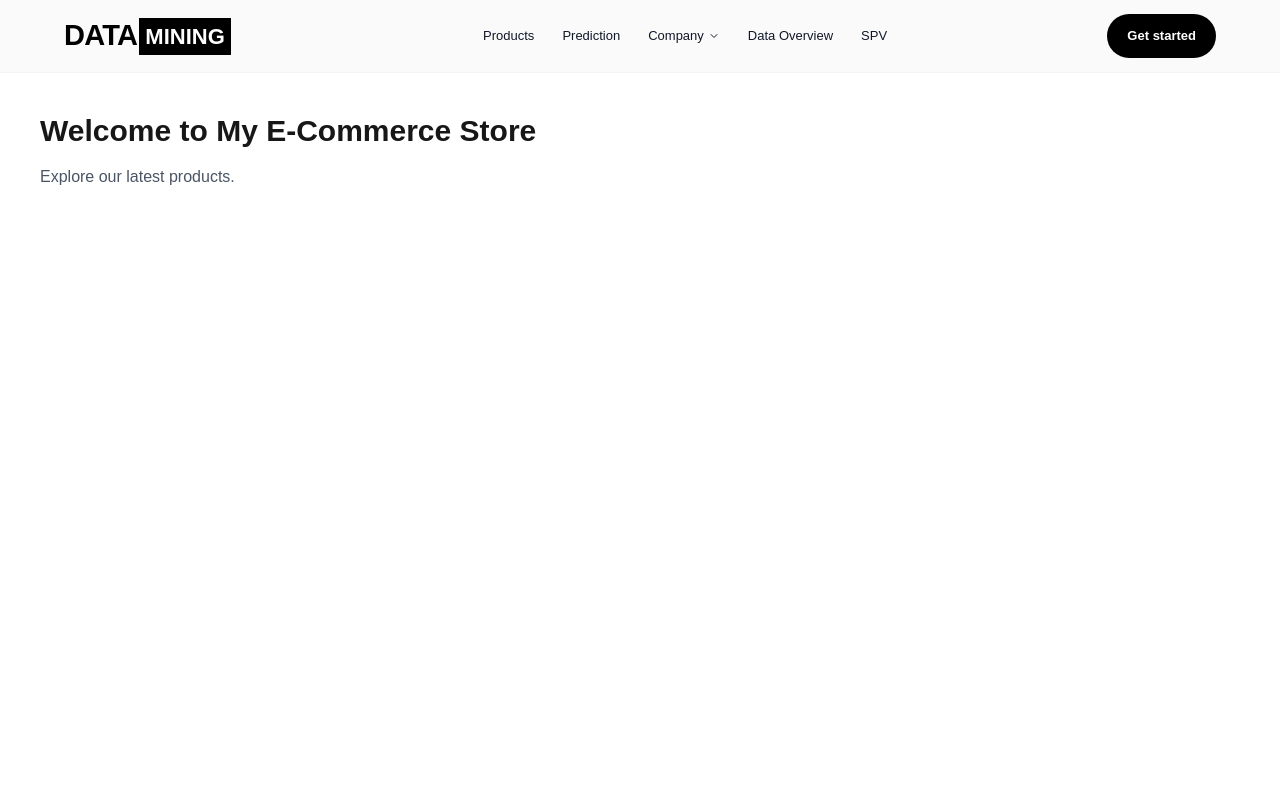
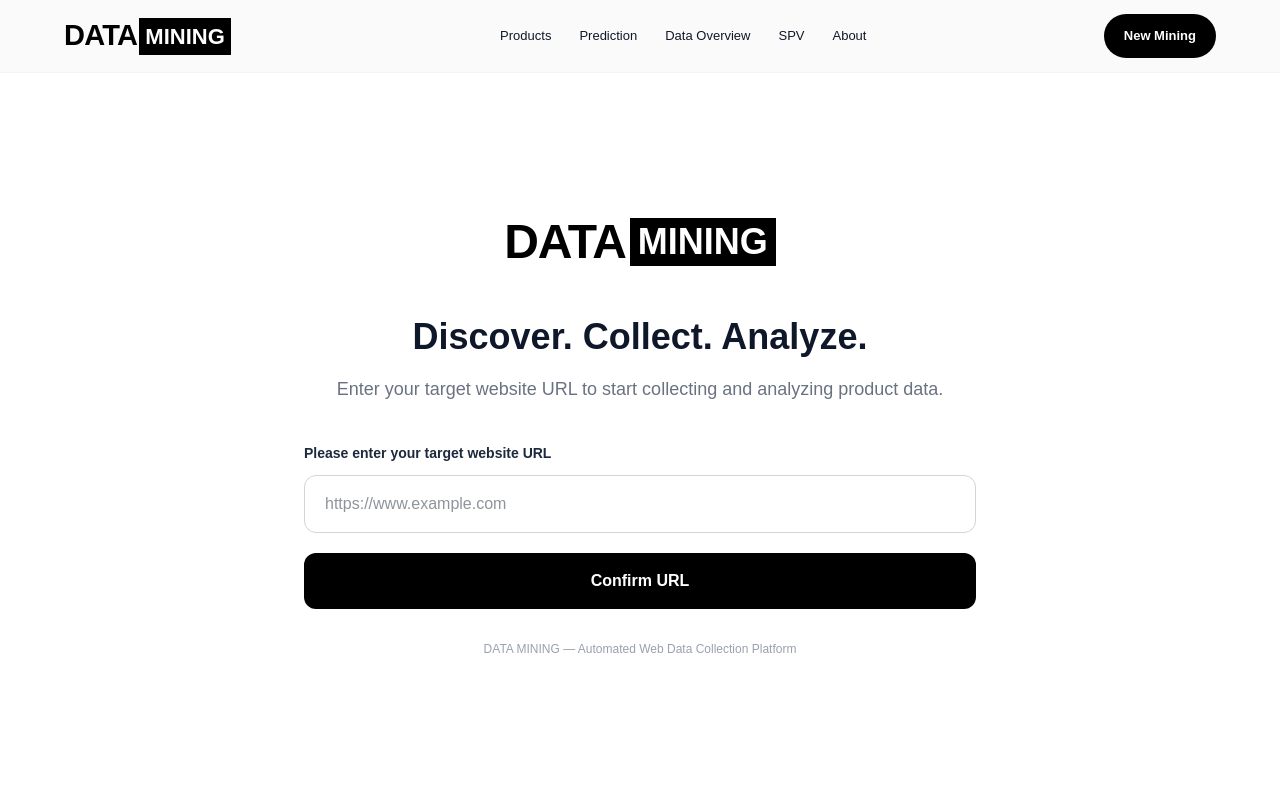
Before and after one commit to Mdmahmoodulquaium827/data_mining_frontend, a Next.js app: page / in a window 1280 px wide. Shown: the top 800 px of the page. Built offline with nearby package versions, Linux system fonts and the light colour scheme.

Commit message:
feat: implement URL submission form with validation and update Navbar and Footer styles

```diff
--- a/src/app/page.js
+++ b/src/app/page.js
@@ -1,15 +1,115 @@
+
+"use client";
+
+import { useState } from "react";
+
 export default function Home() {
+  const [websiteUrl, setWebsiteUrl] = useState("");
+  const [error, setError] = useState("");
+
+  const handleConfirm = (e) => {
+    e.preventDefault();
+
+    setError("");
+
+    // Check empty input
+    if (!websiteUrl.trim()) {
+      setError("Please enter a website URL.");
+      return;
+    }
+
+    // Validate URL
+    try {
+      const parsedUrl = new URL(websiteUrl.trim());
+
+      if (!["http:", "https:"].includes(parsedUrl.protocol)) {
+        setError("Please enter a valid HTTP or HTTPS URL.");
+        return;
+      }
+
+      // Store URL in a variable
+      const targetUrl = parsedUrl.href;
+
+      console.log("Target Website URL:", targetUrl);
+
+      // Demo only: backend connection will be added later
+      alert("URL submitted successfully!\n" + targetUrl);
+
+    } catch {
+      setError("Please enter a valid website URL.");
+    }
+  };
+
   return (
-    <main className="min-h-screen bg-white p-10">
+    <main className="min-h-[calc(100vh-72px)] bg-white flex items-center justify-center px-5 py-16">
 
-      <h1 className="text-3xl font-bold">
-        Welcome to My E-Commerce Store
-      </h1>
+      <div className="w-full max-w-2xl mx-auto text-center">
 
-      <p className="mt-4 text-gray-600">
-        Explore our latest products.
-      </p>
+        {/* DATA MINING Logo */}
+        <div className="flex items-center justify-center mb-12">
+          <span className="text-4xl md:text-5xl font-bold tracking-tight text-black">
+            DATA
+          </span>
 
+          <span className="bg-black text-white text-3xl md:text-4xl font-bold px-2 py-1 ml-1">
+            MINING
+          </span>
+        </div>
+
+        {/* Heading */}
+        <h1 className="text-3xl md:text-4xl font-bold text-slate-900 leading-tight">
+          Discover. Collect. Analyze.
+        </h1>
+
+        <p className="text-gray-500 mt-4 text-base md:text-lg">
+          Enter your target website URL to start collecting
+          and analyzing product data.
+        </p>
+
+        {/* URL Form */}
+        <form onSubmit={handleConfirm} className="mt-10 text-left">
+
+          <label
+            htmlFor="websiteUrl"
+            className="block text-sm font-semibold text-slate-800 mb-3"
+          >
+            Please enter your target website URL
+          </label>
+
+          <input
+            id="websiteUrl"
+            type="url"
+            placeholder="https://www.example.com"
+            value={websiteUrl}
+            onChange={(e) => {
+              setWebsiteUrl(e.target.value);
+              setError("");
+            }}
+            className="w-full px-5 py-4 border border-gray-300 rounded-xl text-gray-800 outline-none focus:ring-2 focus:ring-slate-400 focus:border-slate-500 transition"
+          />
+
+          {error && (
+            <p className="text-sm text-red-600 mt-2">
+              {error}
+            </p>
+          )}
+
+          {/* Confirm Button */}
+          <button
+            type="submit"
+            className="w-full mt-5 bg-black text-white font-semibold py-4 rounded-xl hover:bg-gray-800 transition duration-200"
+          >
+            Confirm URL
+          </button>
+
+        </form>
+
+        {/* Footer Text */}
+        <p className="text-xs text-gray-400 mt-8">
+          DATA MINING — Automated Web Data Collection Platform
+        </p>
+
+      </div>
     </main>
   );
 }
--- a/src/components/Footer.jsx
+++ b/src/components/Footer.jsx
@@ -8,7 +8,7 @@ export default function Footer() {
         <div className="flex justify-center items-center">
           <div className="flex items-center">
 
-            <span className="text-4xl font-extrabold tracking-tight text-black">
+            <span className="text-4xl font-bold tracking-tight text-black">
               DATA
             </span>
 
--- a/src/components/Navbar.jsx
+++ b/src/components/Navbar.jsx
@@ -1,3 +1,4 @@
+
 "use client";
 
 import Link from "next/link";
@@ -5,23 +6,22 @@ import { useDispatch, useSelector } from "react-redux";
 
 import {
   toggleMobileMenu,
-  toggleCompanyDropdown,
   closeNavbar,
 } from "@/redux/navbarSlice";
 
 export default function Navbar() {
   const dispatch = useDispatch();
 
-  const {
-    isMobileMenuOpen,
-    isCompanyDropdownOpen,
-  } = useSelector((state) => state.navbar);
+  const isMobileMenuOpen = useSelector(
+    (state) => state.navbar.isMobileMenuOpen
+  );
 
   const navLinks = [
     { name: "Products", href: "/products" },
     { name: "Prediction", href: "/prediction" },
     { name: "Data Overview", href: "/data-cleaning" },
     { name: "SPV", href: "/spv" },
+    { name: "About", href: "/about" },
   ];
 
   return (
@@ -37,7 +37,7 @@ export default function Navbar() {
             onClick={() => dispatch(closeNavbar())}
             className="flex items-center shrink-0"
           >
-            <span className="text-[29px] font-extrabold tracking-tight text-black">
+            <span className="text-[29px] font-bold tracking-tight text-black">
               DATA
             </span>
 
@@ -48,8 +48,7 @@ export default function Navbar() {
 
           {/* Desktop Navigation */}
           <div className="hidden lg:flex items-center gap-7 ml-8">
-
-            {navLinks.slice(0, 2).map((link) => (
+            {navLinks.map((link) => (
               <Link
                 key={link.name}
                 href={link.href}
@@ -58,76 +57,14 @@ export default function Navbar() {
                 {link.name}
               </Link>
             ))}
-
-            {/* Company Dropdown */}
-            <div className="relative">
-
-              <button
-                onClick={() =>
-                  dispatch(toggleCompanyDropdown())
-                }
-                className="flex items-center gap-1 text-[13px] font-medium text-gray-900 hover:text-gray-500"
-                aria-expanded={isCompanyDropdownOpen}
-              >
-                Company
-
-                <svg
-                  className={`w-3 h-3 transition-transform ${
-                    isCompanyDropdownOpen ? "rotate-180" : ""
-                  }`}
-                  fill="none"
-                  stroke="currentColor"
-                  viewBox="0 0 24 24"
-                >
-                  <path
-                    strokeWidth="2"
-                    strokeLinecap="round"
-                    strokeLinejoin="round"
-                    d="m6 9 6 6 6-6"
-                  />
-                </svg>
-              </button>
-
-              {isCompanyDropdownOpen && (
-                <div className="absolute top-9 left-0 w-48 bg-white shadow-lg border border-gray-100 rounded-lg py-2 z-50">
-
-                  {[
-                    ["About Us", "/about"],
-                    ["Our Team", "/team"],
-                    ["Contact", "/contact"],
-                  ].map(([name, href]) => (
-                    <Link
-                      key={name}
-                      href={href}
-                      onClick={() => dispatch(closeNavbar())}
-                      className="block px-4 py-2.5 text-sm text-gray-700 hover:bg-gray-100"
-                    >
-                      {name}
-                    </Link>
-                  ))}
-
-                </div>
-              )}
-            </div>
-
-            {navLinks.slice(2).map((link) => (
-              <Link
-                key={link.name}
-                href={link.href}
-                className="text-[13px] font-medium text-gray-900 hover:text-gray-500 transition-colors"
-              >
-                {link.name}
-              </Link>
-            ))}
-
           </div>
 
-          {/* Get Started Button - Desktop */}
+          {/* New Mining Button - Desktop */}
           <Link
-            href="/get-started"
+            href="/"
             className="hidden lg:inline-flex bg-black text-white text-[13px] font-semibold px-5 py-3 rounded-full hover:bg-gray-800 transition-colors"
           >
-            Get started
+            New Mining
           </Link>
 
           {/* Mobile / Tablet Menu Button */}
@@ -172,7 +109,7 @@ export default function Navbar() {
         {isMobileMenuOpen && (
           <div className="lg:hidden border-t border-gray-200 py-5 space-y-1">
 
-            {navLinks.slice(0, 2).map((link) => (
+            {navLinks.map((link) => (
               <Link
                 key={link.name}
                 href={link.href}
@@ -183,75 +120,14 @@ export default function Navbar() {
               </Link>
             ))}
 
-            {/* Mobile Company Dropdown */}
-            <div>
-              <button
-                onClick={() =>
-                  dispatch(toggleCompanyDropdown())
-                }
-                className="w-full flex items-center justify-between py-3 text-sm font-medium text-gray-900"
-                aria-expanded={isCompanyDropdownOpen}
-              >
-                Company
-
-                <svg
-                  className={`w-4 h-4 transition-transform ${
-                    isCompanyDropdownOpen ? "rotate-180" : ""
-                  }`}
-                  fill="none"
-                  stroke="currentColor"
-                  viewBox="0 0 24 24"
-                >
-                  <path
-                    strokeWidth="2"
-                    strokeLinecap="round"
-                    strokeLinejoin="round"
-                    d="m6 9 6 6 6-6"
-                  />
-                </svg>
-              </button>
-
-              {isCompanyDropdownOpen && (
-                <div className="pl-4 border-l-2 border-gray-200 ml-1">
-
-                  {[
-                    ["About Us", "/about"],
-                    ["Our Team", "/team"],
-                    ["Contact", "/contact"],
-                  ].map(([name, href]) => (
-                    <Link
-                      key={name}
-                      href={href}
-                      onClick={() => dispatch(closeNavbar())}
-                      className="block py-2.5 text-sm text-gray-600 hover:text-black"
-                    >
-                      {name}
-                    </Link>
-                  ))}
-
-                </div>
-              )}
-            </div>
-
-            {navLinks.slice(2).map((link) => (
-              <Link
-                key={link.name}
-                href={link.href}
-                onClick={() => dispatch(closeNavbar())}
-                className="block py-3 text-sm font-medium text-gray-900 hover:text-gray-500"
-              >
-                {link.name}
-              </Link>
-            ))}
-
-            {/* Get Started Button */}
+            {/* New Mining Button - Mobile */}
             <div className="pt-4">
               <Link
-                href="/get-started"
+                href="/"
                 onClick={() => dispatch(closeNavbar())}
                 className="inline-flex bg-black text-white text-sm font-semibold px-6 py-3 rounded-full hover:bg-gray-800 transition-colors"
               >
-                Get started
+                New Mining
               </Link>
             </div>
 
```
